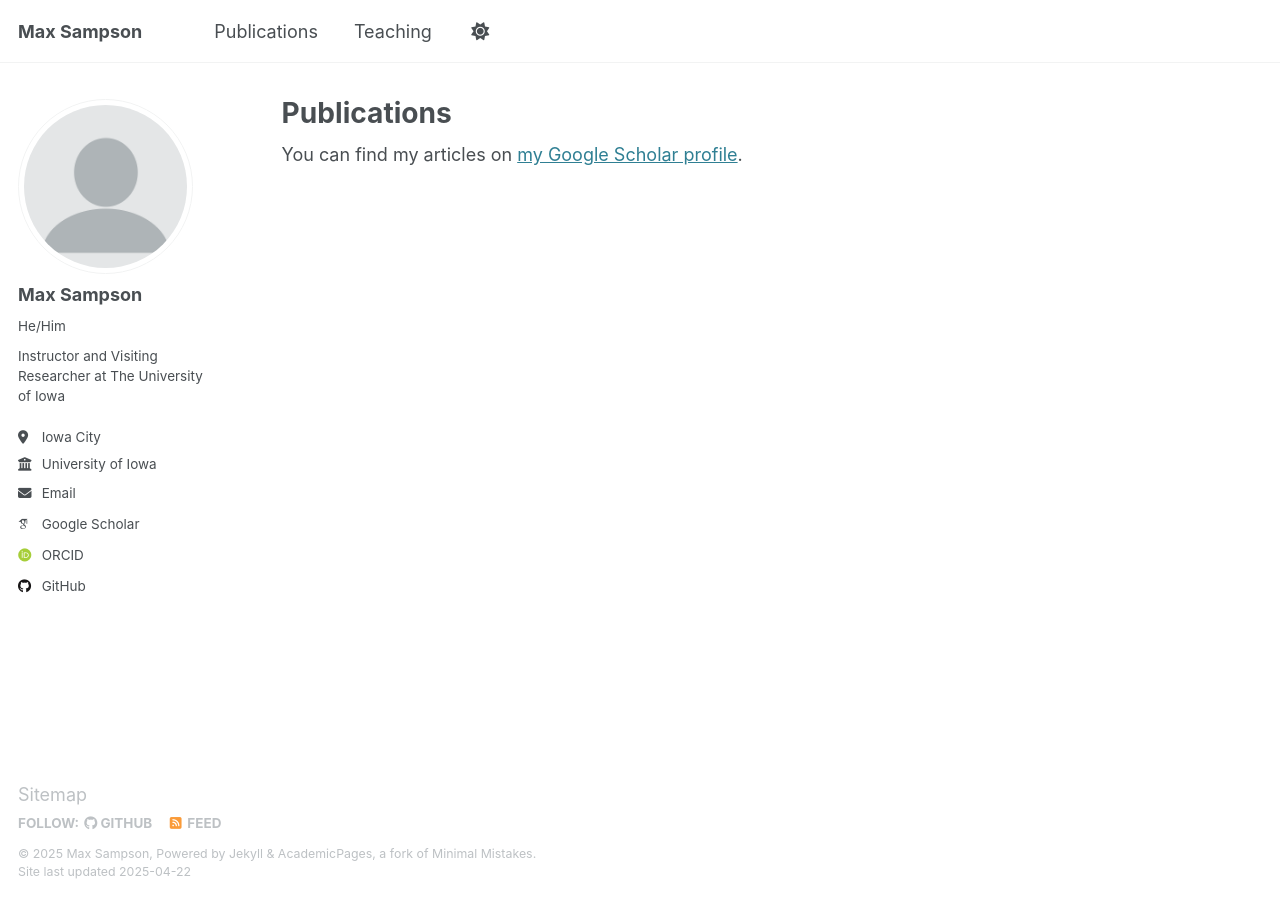
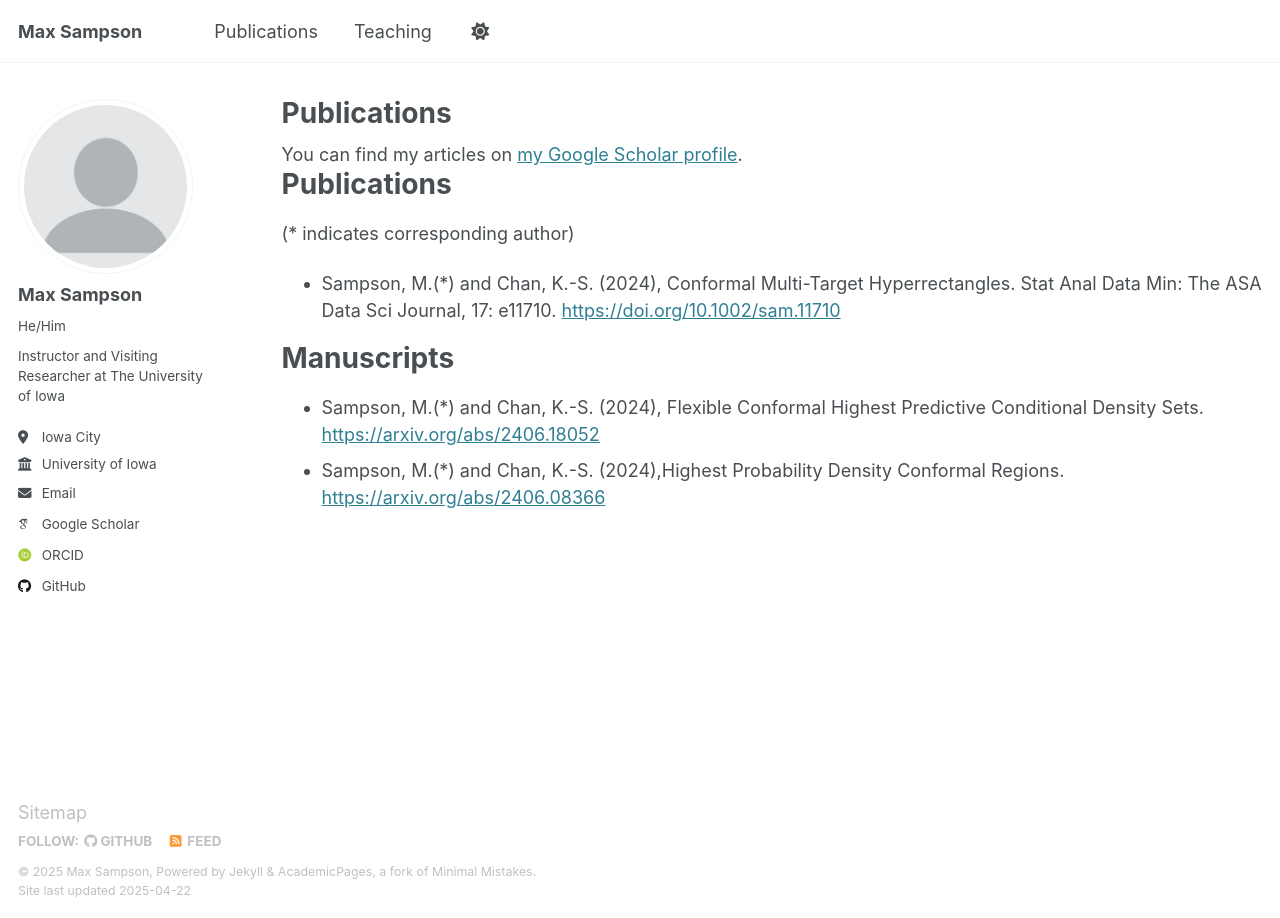
Before and after one commit to maxsampson/maxsampson.github.io, a Jekyll site: the page built from _pages/publications.html, in a window 1280 px wide. Built offline with Jekyll 4.4.1, drawn with Linux system fonts in a browser that asks for light colours; some web fonts are replaced.

Commit message:
Update publications.html

```diff
--- a/_pages/publications.html
+++ b/_pages/publications.html
@@ -9,4 +9,15 @@ author_profile: true
   <div class="wordwrap">You can find my articles on <a href="{{site.author.googlescholar}}">my Google Scholar profile</a>.</div>
 {% endif %}
 
+<h1 id="publications">Publications</h1>
+<p> (* indicates corresponding author)</p>
+<ul>
+<li>Sampson, M.(*) and Chan, K.-S. (2024), Conformal Multi-Target Hyperrectangles. Stat Anal Data Min: The ASA Data Sci Journal, 17: e11710. <a href="https://doi.org/10.1002/sam.11710">https://doi.org/10.1002/sam.11710</a></li>
+</ul>
+<h1 id="manuscripts">Manuscripts</h1>
+<ul>
+<li>Sampson, M.(*) and Chan, K.-S. (2024), Flexible Conformal Highest Predictive Conditional Density Sets. <a href="https://arxiv.org/abs/2406.18052">https://arxiv.org/abs/2406.18052</a></li>
+<li>Sampson, M.(*) and Chan, K.-S. (2024),Highest Probability Density Conformal Regions.  <a href="https://arxiv.org/abs/2406.08366">https://arxiv.org/abs/2406.08366</a></li>
+</ul>
+
 {% include base_path %}
```
